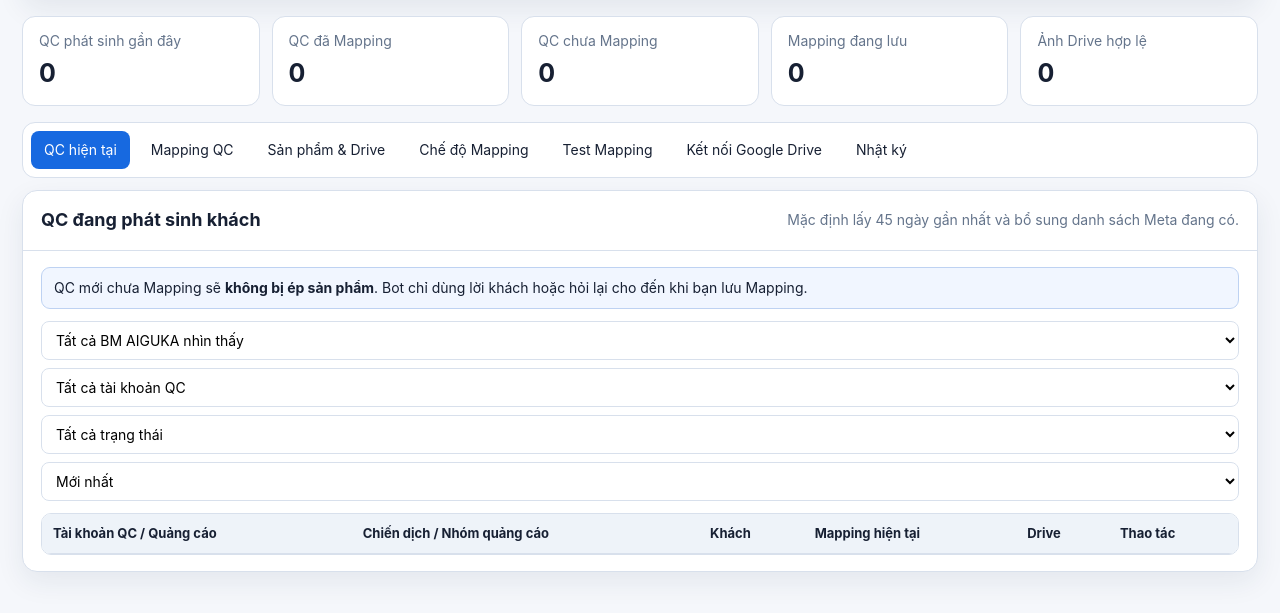
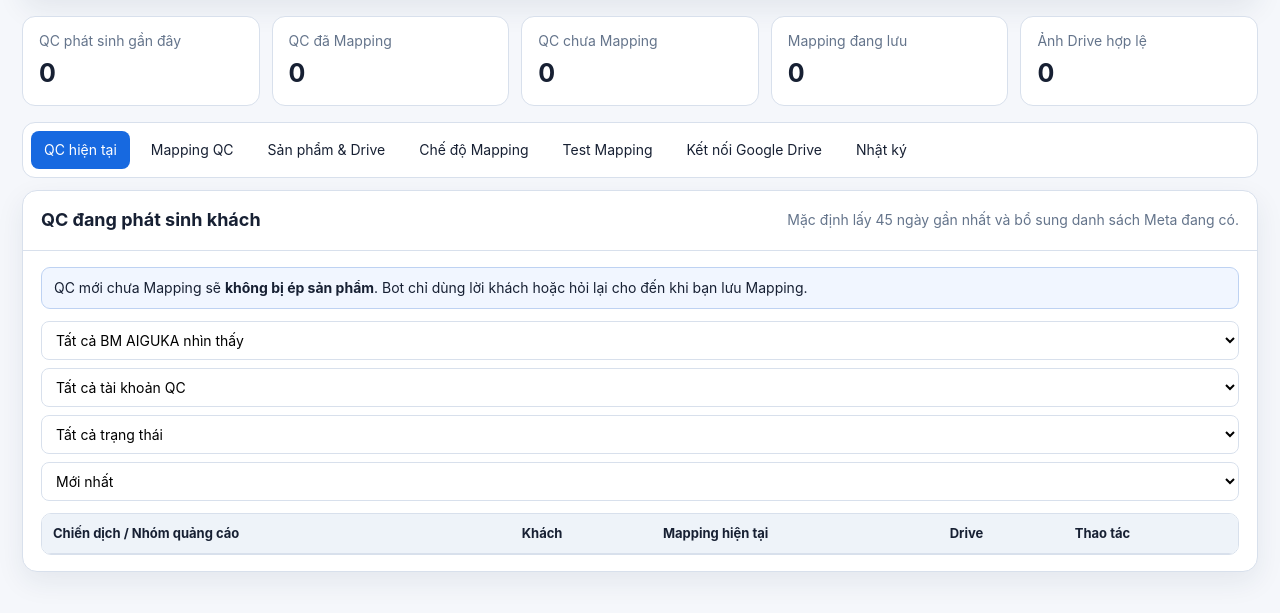
Before and after one commit to vxhienvn/AIGUKAPLUS, a website: page public/drive-slides-v8.html in a window 1280 px wide. Shown: the part 153-766 px from the top of the page. Drawn offline with Linux system fonts and the light colour scheme; files that its build step writes are made by us from their sources; no server answers.

Commit message:
Remove account and ad column from Mapping Center

```diff
--- a/public/drive-slides-v8.html
+++ b/public/drive-slides-v8.html
@@ -50,7 +50,7 @@
         <select id="currentState" onchange="renderCurrent()"><option value="">Tất cả trạng thái</option><option value="unmapped">Chưa Mapping</option><option value="mapped">Đã Mapping</option></select>
         <select id="currentSort" onchange="renderCurrent()"><option value="latest">Mới nhất</option><option value="customers">Nhiều khách nhất</option><option value="unmapped">Chưa Mapping trước</option></select>
       </div>
-      <div class="table-wrap"><table><thead><tr><th>Tài khoản QC / Quảng cáo</th><th>Chiến dịch / Nhóm quảng cáo</th><th>Khách</th><th>Mapping hiện tại</th><th>Drive</th><th>Thao tác</th></tr></thead><tbody id="currentBody"></tbody></table></div>
+      <div class="table-wrap"><table><thead><tr><th>Chiến dịch / Nhóm quảng cáo</th><th>Khách</th><th>Mapping hiện tại</th><th>Drive</th><th>Thao tác</th></tr></thead><tbody id="currentBody"></tbody></table></div>
     </div>
   </section>
 
```
